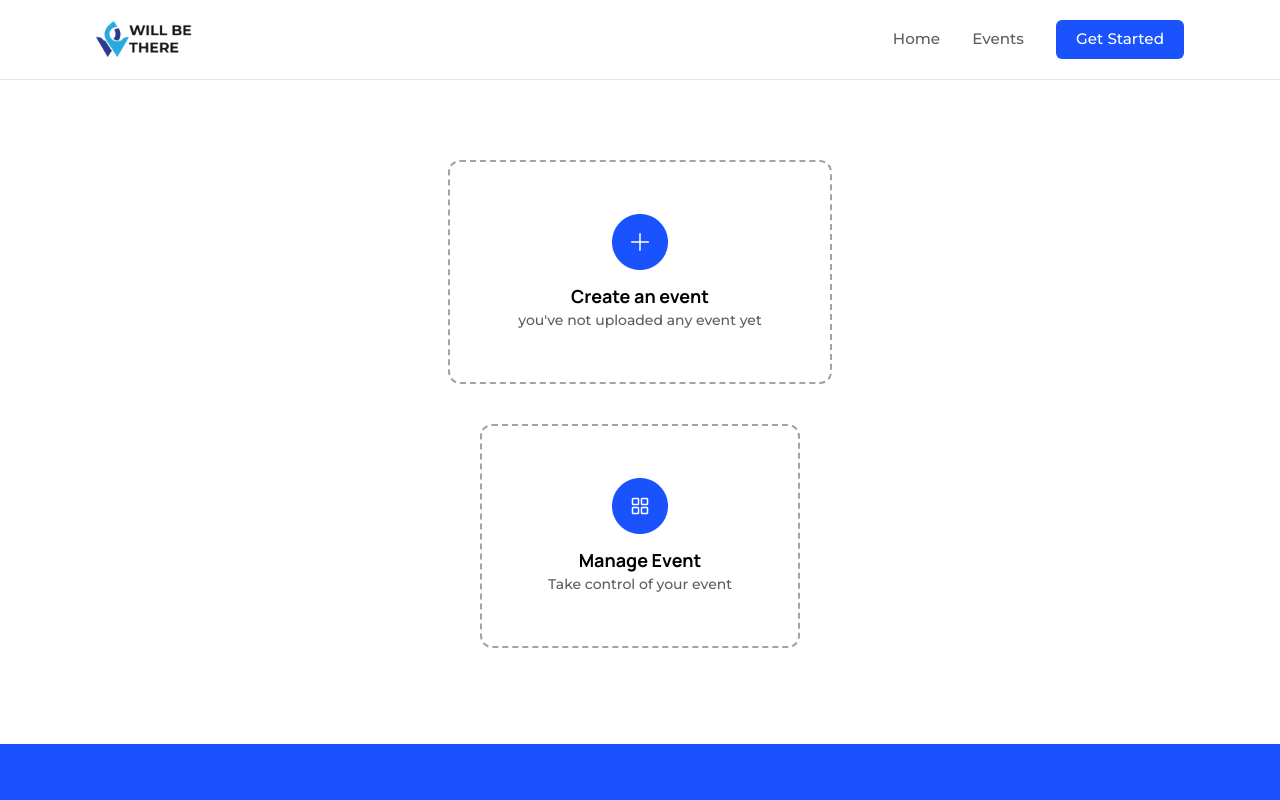
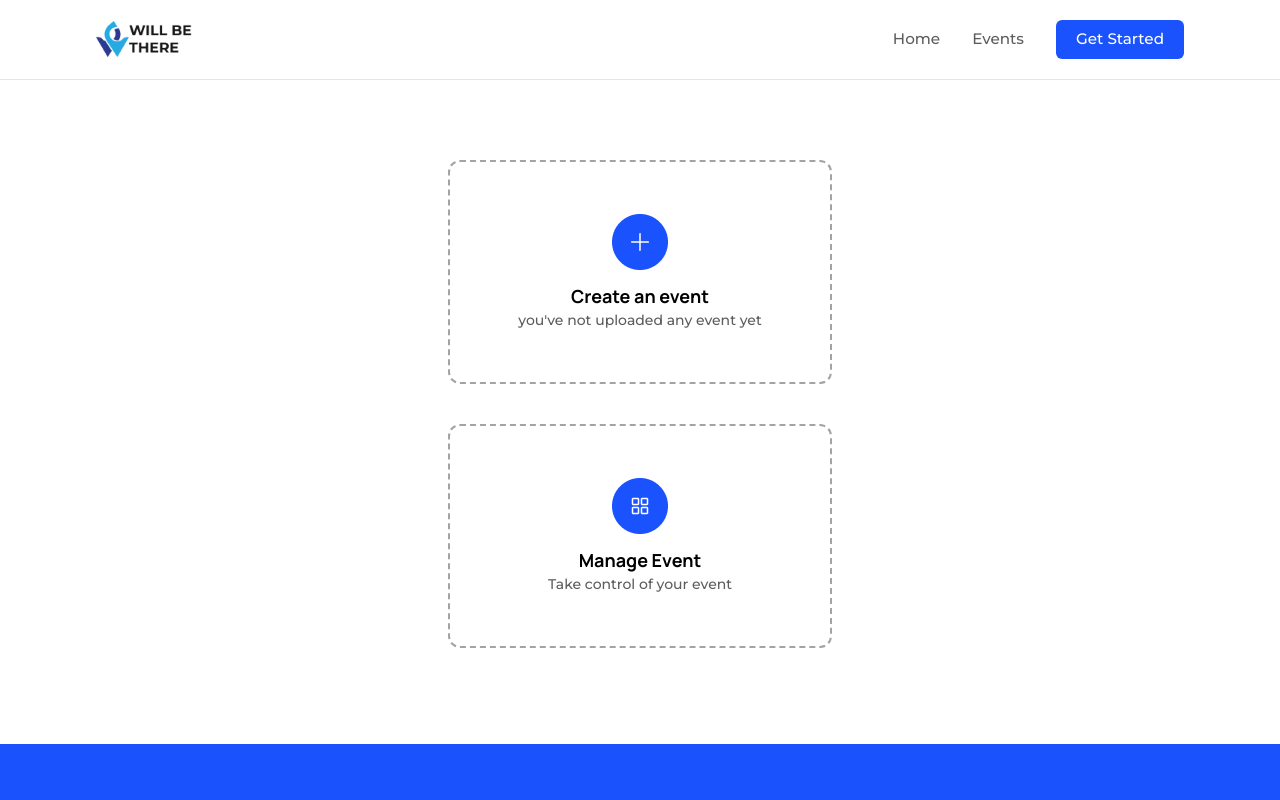
Before and after one commit to WILL-BE-THERE/WILL-BE-THERE, a React (Vite) app in the folder Frontend-React/: page /host in a window 1280 px wide. Shown: the top 800 px of the page. Built offline with nearby package versions, Linux system fonts and the light colour scheme.

Commit message:
- Removed 2 unnecessary pages since they are cartered for by dashboard - changed the route to host page(good to go) - on createEventMessage changed the link to dashboard -

```diff
--- a/Frontend-React/src/main.tsx
+++ b/Frontend-React/src/main.tsx
@@ -28,7 +28,6 @@ import ForgotPasswordComponent from './pages/forgotpassword.tsx'
 import NewPasswordComponent from './pages/Newpassword.tsx'
 import Rsvp from './pages/Rsvp.tsx'
 import HostPage from './pages/HostPage.tsx'
-import ManageEvents from '../src/pages/ManageEvents.tsx'
 import Dashboard from '../src/pages/dashboard/Dashboard.tsx'
 import Event from '../src/pages/dashboard/Event.tsx'
 import ProtectedRoutes from '../src/components/ProtectedRoutes.tsx'
@@ -59,14 +58,13 @@ const router = createBrowserRouter(
         <Route
           path="twofactorauth"
           element={
-            <TwoFactorAuth phoneNumber={''} verificationCode={''} timer={0} />
+            <TwoFactorAuth email={''} verificationCode={''} timer={0} />
           }
         />
         <Route path="forgotpassword" element={<ForgotPasswordComponent />} />
         <Route path="newpassword" element={<NewPasswordComponent />} />
         <Route path="events/:id/rsvp" element={<Rsvp />} />
         <Route path="host" element={<HostPage />} />
-        <Route path="manageEvents" element={<ManageEvents />} />
       </Route>
 
       <Route
--- a/Frontend-React/src/pages/CreateEventMessage.tsx
+++ b/Frontend-React/src/pages/CreateEventMessage.tsx
@@ -19,7 +19,7 @@ const CreateEventMessage = () => {
           className="w-80 mt-12"
         />
         <Link
-          to="/manageEvents"
+          to="/dashboard"
           className="mb-32 mt-12 bg-primary-100 text-white font-medium py-2 px-4 rounded-md hover:bg-primary-200 transition-all"
         >
           Manage Events
--- a/Frontend-React/src/pages/HostPage.tsx
+++ b/Frontend-React/src/pages/HostPage.tsx
@@ -18,7 +18,11 @@ const HostPage = () => {
         </p>
       </Link>
 
-      <section className="border-2 border-dashed border-neutral-400 rounded-xl text-center cursor-pointer flex flex-col items-center justify-center h-56 w-72 sm:w-80 mt-10">
+      <section className="border-neutral-400 rounded-xl text-center cursor-pointer flex flex-col items-center justify-center h-56 w-72 sm:w-80 mt-10">
+        <Link
+          to="/dashboard"
+          className="border-2 border-dashed border-neutral-400 rounded-xl text-center cursor-pointer flex flex-col items-center justify-center h-56 w-80 sm:w-96"
+        >
           <div className="mb-3">
             <img src={manageEventIcon} alt="Manage event icon" />
           </div>
@@ -26,6 +30,7 @@ const HostPage = () => {
           <p className="text-sm text-neutral-200 font-medium">
             Take control of your event
           </p>
+        </Link>
       </section>
     </div>
   )
--- a/Frontend-React/src/pages/ManageEvents.tsx
+++ /dev/null
@@ -1,4 +0,0 @@
-const ManageEvents = () => {
-  return <div>ManageEvents</div>
-}
-export default ManageEvents
```
Also changed, not shown: Frontend-React/src/pages/CreateEventGeneralinfo.tsx (indentation only), Frontend-React/src/pages/ManageEvent.tsx (deleted). Lines whose indentation alone changed are shown as unchanged.
